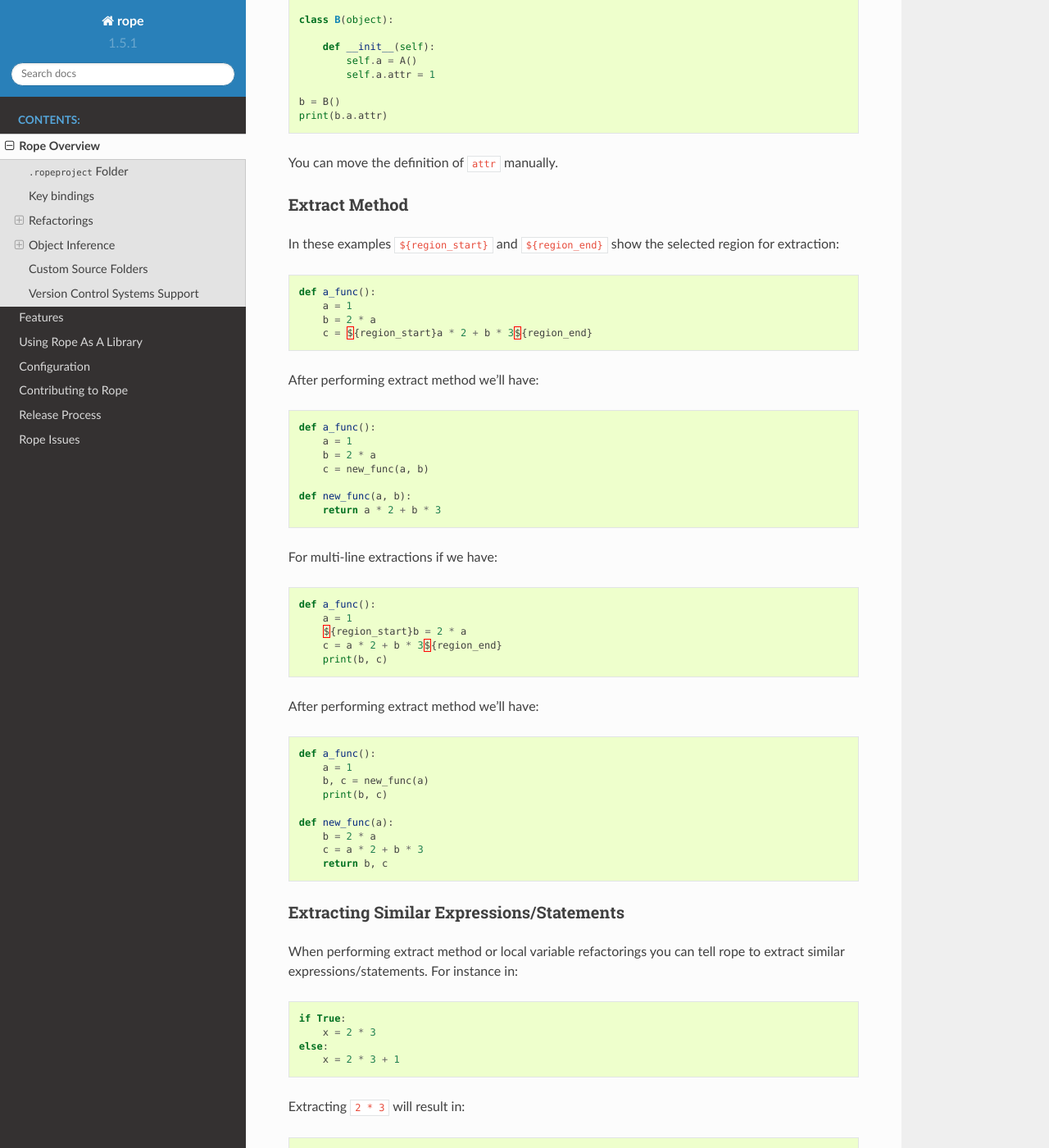
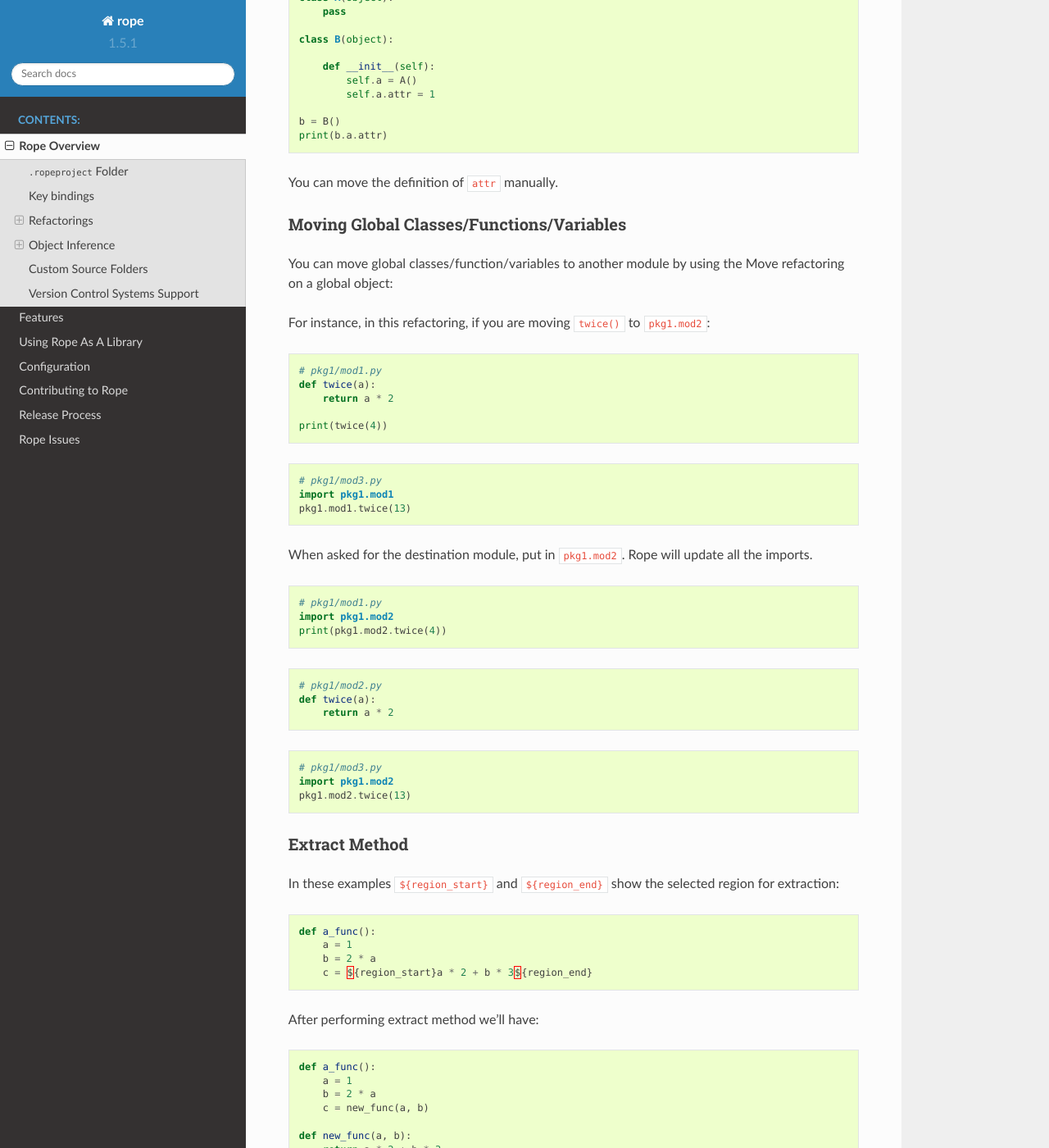
Before and after one commit to python-rope/rope, a Sphinx documentation site: the page built from docs/overview.rst, in a window 1280 px wide and 1400 px high, scrolled down 6916 px. Shown: the whole window at 82% size. Built offline with Sphinx 7.4.7 and the Read the Docs theme 2.0.0, drawn with Linux system fonts in a browser that asks for light colours; the version number is read from the project's files by our own code; some of the changed text lies outside the part shown.

Commit message:
Document MoveGlobal refactoring

```diff
--- a/docs/overview.rst
+++ b/docs/overview.rst
@@ -346,6 +346,52 @@ consider we want to move ``attr`` to ``A``.  We can do that by renaming
   print(b.a.attr)
 
 You can move the definition of ``attr`` manually.
+
+
+Moving Global Classes/Functions/Variables
+-----------------------------------------
+
+You can move global classes/function/variables to another module by using the
+Move refactoring on a global object:
+
+For instance, in this refactoring, if you are moving ``twice()`` to
+``pkg1.mod2``:
+
+.. code-block:: python
+
+    # pkg1/mod1.py
+    def twice(a):
+        return a * 2
+
+    print(twice(4))
+
+.. code-block:: python
+
+    # pkg1/mod3.py
+    import pkg1.mod1
+    pkg1.mod1.twice(13)
+
+
+When asked for the destination module, put in ``pkg1.mod2``. Rope will update
+all the imports.
+
+.. code-block:: python
+
+    # pkg1/mod1.py
+    import pkg1.mod2
+    print(pkg1.mod2.twice(4))
+
+.. code-block:: python
+
+    # pkg1/mod2.py
+    def twice(a):
+        return a * 2
+
+.. code-block:: python
+
+    # pkg1/mod3.py
+    import pkg1.mod2
+    pkg1.mod2.twice(13)
 
 
 Extract Method
```
